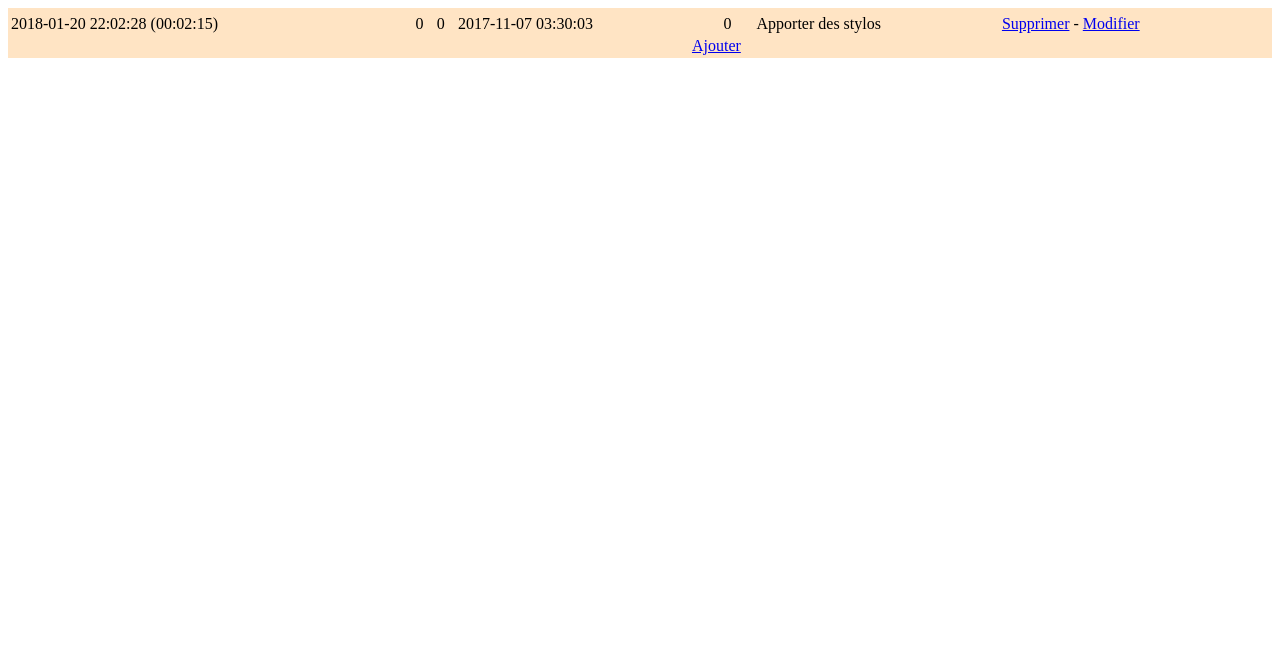
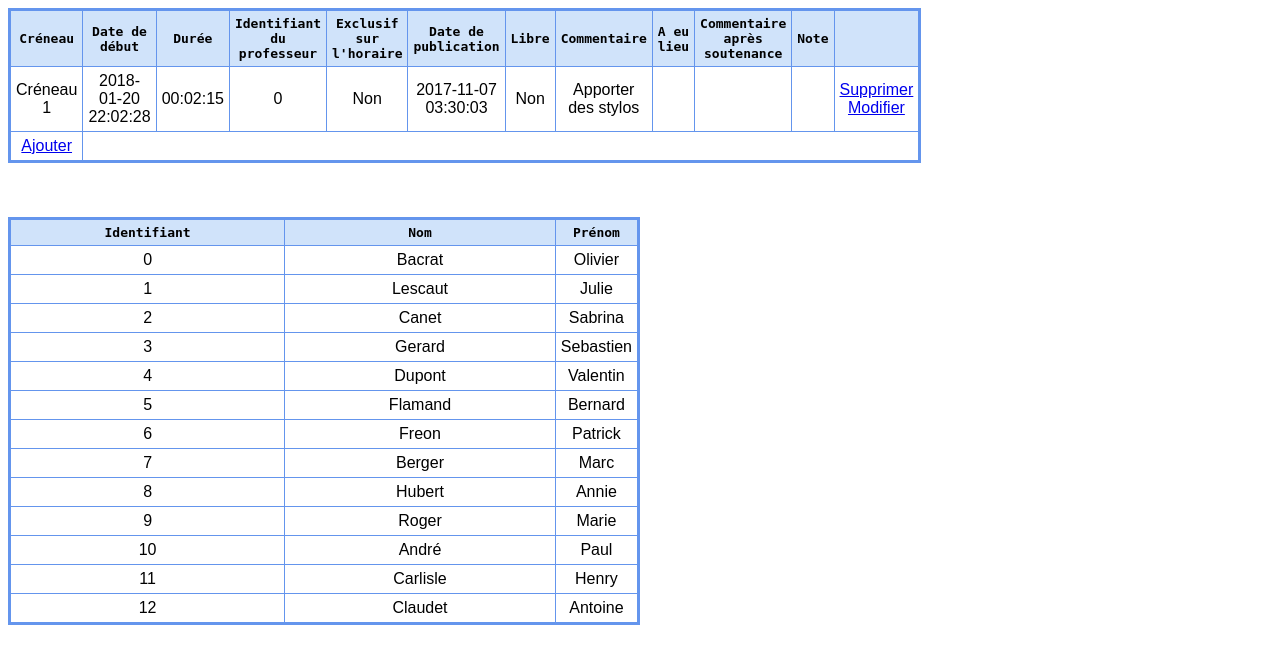
Before and after one commit to LeaChemoul/PROJET_WEB_GANNE_CHEMOUL, a PHP site: page /creneaux.php in a window 1280 px wide. Shown: the top 664 px of the page. Run offline with PHP 8.4, Linux system fonts and the light colour scheme; data comes from the database, SQL or seed files in the repository.

Commit message:
mise a jour des formulaires
a faire : fonctions d'update et d'add d'un nouv créneau

```diff
--- a/Controller/creneauController.php
+++ b/Controller/creneauController.php
@@ -7,7 +7,9 @@
 
     //Recupération des créneaux
     $listeCreneau = Array();
+    $listeProfs = Array();
     $creneauBDD = getCreneaux($cnxDb);
+    $profBDD = getProfesseurs($cnxDb);
 
     if($creneauBDD != FALSE){
         while ($row = $creneauBDD->fetch_assoc()) {
@@ -15,6 +17,11 @@
         }
     }
 
+    if($profBDD!= FALSE){
+        while ($row = $profBDD->fetch_assoc()) {
+            $listeProfs[$row["idProf"]]=["nom" => $row ["nom"],"prenom"=>$row["prenom"]];
+        }
+    }
 
     //DELETE
     if (isset($cmd) && $cmd == 'delete'){
@@ -24,9 +31,24 @@
 
     //ADD
     if(isset($cmd) && $cmd=='add'){
-        $duree=filter_input(INPUT_GET,'duree',FILTER_SANITIZE_NUMBER_FLOAT);
-        $dateActuelle=filter_input(INPUT_GET,'dateActuelle',FILTER_SANITIZE_FULL_SPECIAL_CHARS);
-        $libre=$_POST['lib']; //a modifier
-        $commAvant=filter_input(INPUT_GET,'commentaireAvant',FILTER_SANITIZE_STRING);
+        $duree=filter_input(INPUT_POST,'duree',FILTER_SANITIZE_NUMBER_FLOAT);
+        $dateDebut = filter_input(INPUT_GET,'dateC','(\d{4})-(\d{2})-(\d{2}) (\d{2}):(\d{2}):(\d{2})');
+        $date = $dateDebut->getTimestamp();
+        $idProf = filter_input(INPUT_POST,'prof',FILTER_SANITIZE_NUMBER_FLOAT);
+        $commAv =filter_input(INPUT_POST,'commentaireAvant',FILTER_SANITIZE_STRING);
+        $commAp =filter_input(INPUT_POST,'commentaireApres',FILTER_SANITIZE_STRING);
+        $lib = $_POST['libre'];
+        $libre = ($lib == "Y")? true:false;
+        $exclusif = $_POST['exclusif'];
+        $aEuLieu = $_POST['exclusif'];
+        $note = filter_input(INPUT_POST,'duree',FILTER_SANITIZE_NUMBER_FLOAT);
+
+
         addCreneau($cnxDb,$duree,$dateActuelle,$libre,$commAvant);
     }
+
+    if (isset($cmd) && $cmd == 'update' && $item != 0){
+        $duree = filter_input(INPUT_POST,'duree',FILTER_SANITIZE_NUMBER_FLOAT);
+
+        updateCreneau($cnxDb,$item,$date,$duree,$idp,$exclusivite,$commAv,$libre,$aEulieu,$commAp,$note);
+    }
--- a/Model/functions.inc.php
+++ b/Model/functions.inc.php
@@ -7,6 +7,13 @@
         $creneauBDD = mysqli_query($cnxDb, $requeteBDD);
 
         return $creneauBDD;
+    }
+
+    function getProfesseurs($cnxDb){
+        $requeteBDD = "SELECT * FROM professeur";
+
+        $profBDD = mysqli_query($cnxDb, $requeteBDD);
+        return $profBDD;
     }
 
     function deleteCreneau($cnxDb,$item){
@@ -21,11 +28,12 @@
     function addCreneau($cnxDb,$duree,$dateActuelle,$lib,$commentaireAvant){
     // création de la requête
     $query = "INSERT INTO creneau(idProf,dateDebut,duree,exclusivite,datePublic,libre,commentaireAvant,aEuLieu,commentaireApres,note) VALUES(idProf,DATE(),$duree,$dateActuelle,$lib,'$commentaireAvant',false,NULL,NULL) ";
+        echo $query;
         if (mysqli_query($cnxDb,$query)){
             $message= "Le créneau a été ajouté avec succès";
         } else{
             $message = "Error: " . $query . "<br>" . mysqli_error($cnxDb);
-        };
+        }
     }
 
     function getCreneauByItem($cnxDb,$item){
@@ -35,3 +43,14 @@
         }
         return mysqli_fetch_object($result);
     }
+
+    function updateCreneau($cnxDb,$item,$date,$duree,$idp,$excl,$commA,$libre,$aEulieu,$commAp,$note){
+        $query = "UPDATE `creneau` SET `idProf` = \'$idp\', `dateDebut` = \'$date\', `duree` = \'$duree\', `exclusivite` = \'$excl\', `libre` = \'$libre\', `commentaireAvant` = \'$commA\', `aEuLieu` = \'$aEulieu\', `commentaireApres` = \'$commAp\', `note` = \'$note\' WHERE `creneau`.`id` = $item";
+
+        echo $query;
+        if (mysqli_query($cnxDb,$query)){
+            $message= "Le créneau a été modifié avec succès";
+        } else{
+            $message = "Error: " . $query . "<br>" . mysqli_error($cnxDb);
+        }
+    }
--- a/View/creneaux.php
+++ b/View/creneaux.php
@@ -2,11 +2,6 @@
     include "../Controller/creneauController.php";
     require_once "header.inc.php";
 
-    //date_default_timezone_set('UTC');
-
-/* @var $cmd type */
-    //$cmd = @$_POST['cmd'];
-    //$cmd = $_POST['cmd'];
     $cmd = filter_input(INPUT_GET, 'cmd');
     if (is_null($cmd)){
         $cmd = filter_input(INPUT_POST, 'cmd');
@@ -27,11 +22,10 @@
     }
 ?>
 
-<table width="100%">
-    <th>
-
-    </th>
-    <?php if (!$listeCreneau){ ?>
+    <table width="100%">
+    <?php
+        $nbr = 1;
+        if (!$listeCreneau){ ?>
         <tr>
             <td>
                 Pas de créneaux.
@@ -39,23 +33,62 @@
         </tr>
         <?php
     }
-    else {
+    else {?>
+        <tr>
+            <th>Créneau</th>
+            <th>Date de début</th>
+            <th>Durée</th>
+            <th>Identifiant du professeur</th>
+            <th>Exclusif sur l'horaire</th>
+            <th>Date de publication</th>
+            <th>Libre</th>
+            <th>Commentaire</th>
+            <th>A eu lieu</th>
+            <th>Commentaire après soutenance</th>
+            <th>Note</th>
+            <th> </th>
+        </tr>
+        <?php
         foreach ($listeCreneau as $key=>$unCreneau) { ?>
             <tr>
                 <td>
-                    <?php echo $unCreneau['dateDebut'] ?> (<?php echo gmdate("H:i:s", $unCreneau['duree']) ?>)
+                    <?php echo "Créneau " . $nbr; $nbr = $nbr + 1; ?>
+                </td>
+                <td>
+                    <?php echo $unCreneau['dateDebut'] ?>
+                </td>
+                <td>
+                    <?php echo gmdate("H:i:s", $unCreneau['duree']) ?>
                 </td>
                 <td>
                     <?php echo "$unCreneau[idProf]" ?>
                 </td>
                 <td>
-                    <?php echo "$unCreneau[exclusivite]" ?>
+                    <?php if($unCreneau['exclusivite']==true){ echo "Oui";}
+                            else{
+                               echo "Non";
+                            }
+                    ?>
                 </td>
                 <td>
                     <?php echo "$unCreneau[datePublic]" ?>
                 </td>
                 <td>
-                    <?php echo "$unCreneau[libre]" ?>
+                    <?php if($unCreneau['libre']==true){ echo "Oui";}
+                            else{
+                               echo "Non";
+                            }
+                    ?>
+                </td>
+                <td>
+                    <?php echo $unCreneau['commentaireAvant'] ?>
+                </td>
+                <td
+                    <?php if($unCreneau['aEuLieu']==true){ echo "Oui";}
+                            else{
+                               echo "Non";
+                            }
+                    ?>
                 </td>
                 <td>
                     <?php echo "$unCreneau[commentaireApres]" ?>
@@ -64,10 +97,7 @@
                     <?php echo "$unCreneau[note]" ?>
                 </td>
                 <td>
-                    <?php echo $unCreneau['commentaireAvant'] ?>
-                </td>
-                <td>
-                    <a href="creneaux.php?cmd=delete&item=<?php echo $key ?>">Supprimer</a> -
+                    <a href="creneaux.php?cmd=delete&item=<?php echo $key ?>">Supprimer</a>
                     <a href="editCreneau.php?cmd=update&item=<?php echo $key ?>">Modifier</a>
                 </td>
             </tr>
@@ -76,8 +106,47 @@
     }
     ?>
     <tr>
-        <td colspan="5" align="right">
+        <td>
             <a href="editCreneau.php?cmd=add">Ajouter</a>
         </td>
     </tr>
 </table>
+
+<br/>
+<br/>
+<br/>
+
+<table width="100%">
+    <?php
+        if (!$listeProfs){ ?>
+        <tr>
+            <td>
+                Pas de professeurs.
+            </td>
+        </tr>
+        <?php
+    }
+    else {?>
+        <tr>
+            <th>Identifiant</th>
+            <th>Nom</th>
+            <th>Prénom</th>
+        </tr>
+        <?php
+        foreach ($listeProfs as $keyProf=>$unProf) { ?>
+            <tr>
+                <td>
+                    <?php echo "$keyProf" ?>
+                </td>
+                <td>
+                    <?php echo "$unProf[nom]" ?>
+                </td>
+                <td>
+                    <?php echo "$unProf[prenom]"?>
+                </td>
+            </tr>
+            <?php
+        }
+    }
+    ?>
+</table>
--- a/View/header.inc.php
+++ b/View/header.inc.php
@@ -1,6 +1,7 @@
 <html>
     <head>
         <link rel = "stylesheet" type="text/css" href="style.css">
+        <meta charset="utf-8">
         <title>
             <?php echo $pagetitle ?>
         </title>
--- a/View/style.css
+++ b/View/style.css
@@ -1,3 +1,23 @@
-table{
-    background-color: bisque;
+table {
+    border: medium solid #6495ed;
+    border-collapse: collapse;
+    width: 50%;
 }
+    th {
+    font-family: monospace;
+    border: thin solid #6495ed;
+    width: 50%;
+    padding: 5px;
+    background-color: #D0E3FA;
+}
+td {
+    font-family: sans-serif;
+    border: thin solid #6495ed;
+    width: 50%;
+    padding: 5px;
+    text-align: center;
+    background-color: #ffffff;
+}
+caption {
+    font-family: sans-serif;
+}
--- a/dbcreneau.sql
+++ b/dbcreneau.sql
@@ -6,7 +6,7 @@
 --
 -- Base de données :  `dbcreneau`
 --
-
+-- UPDATE `creneau` SET `idProf` = '10', `dateDebut` = '2018-01-23 23:02:28', `duree` = '138', `exclusivite` = '1', `libre` = '1', `commentaireAvant` = 'Apporter des stylos !', `aEuLieu` = '1', `commentaireApres` = 'Élève intéressant et plein d\'enthousiasme.', `note` = '18' WHERE `creneau`.`id` = 1;
 -- --------------------------------------------------------
 
 --
```
Also changed, not shown: View/editCreneau.php (+46 -6 lines), nbproject/project.xml (added, +9 -0 lines), 2 other files.
